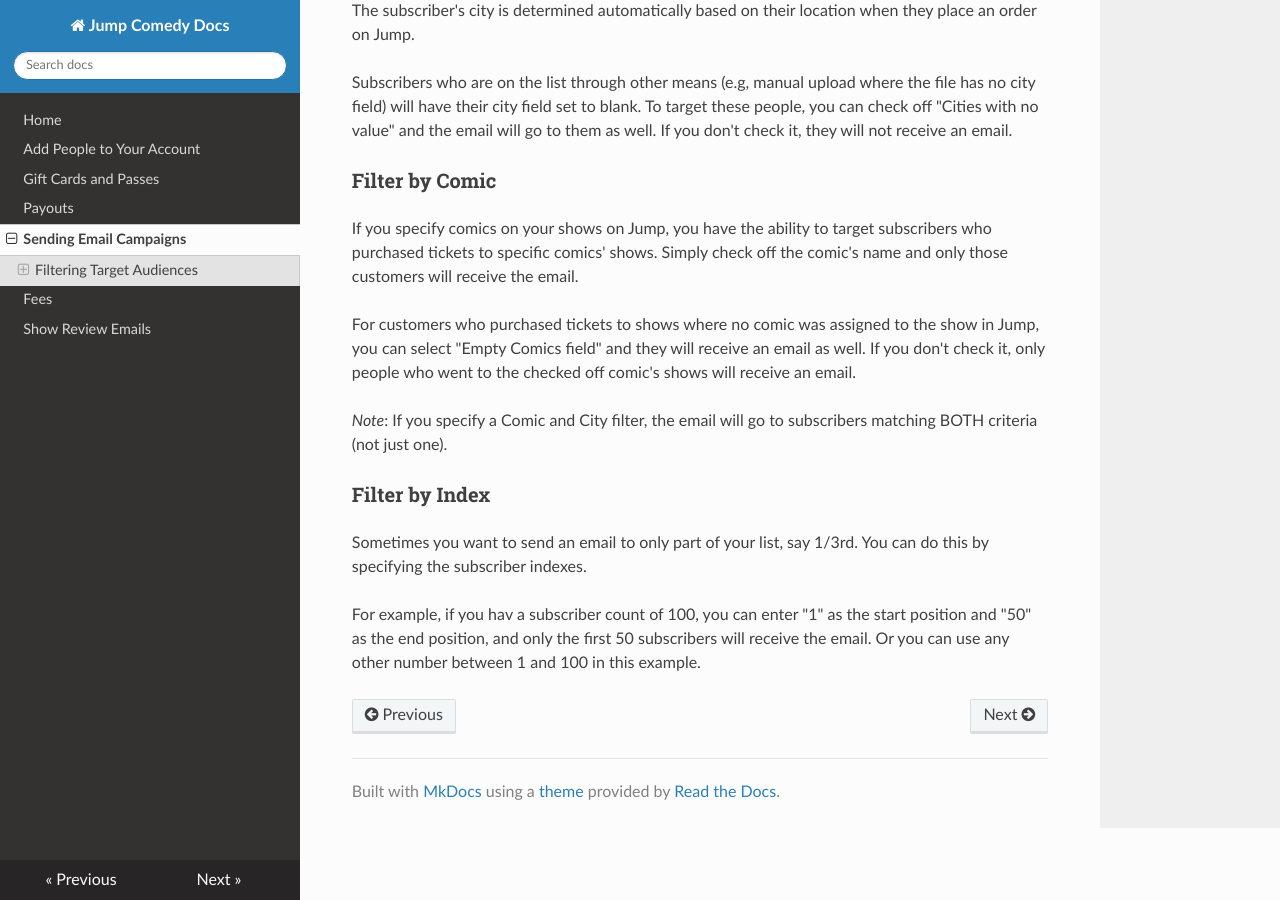
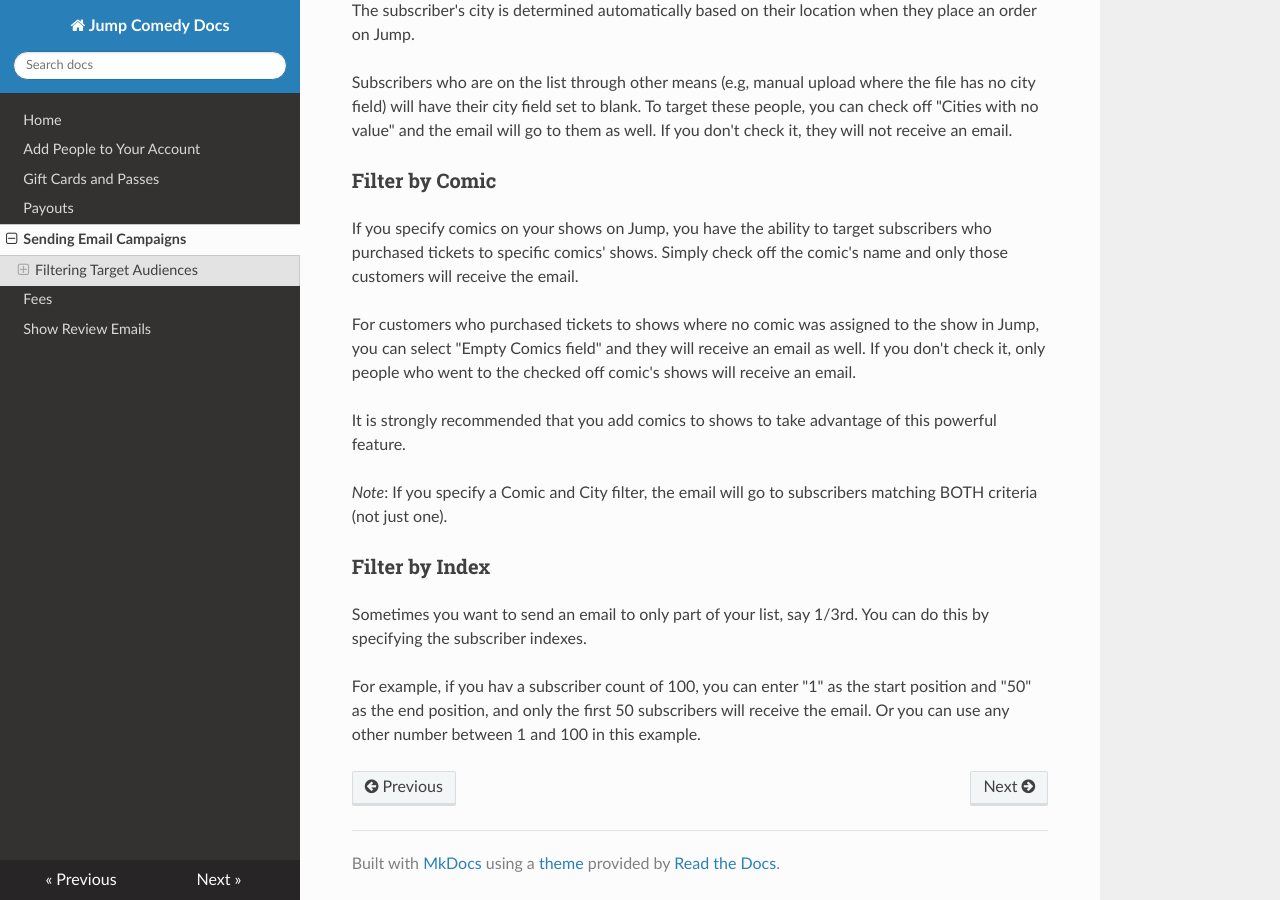
Before and after one commit to Jump-Comedy/jump-comedy-docs, an MkDocs documentation site: the page built from docs/sending-email-campaigns.md, in a window 1280 px wide and 900 px high, scrolled down 581 px. Built offline with MkDocs 1.6.1, drawn with Linux system fonts in a browser that asks for light colours; nearby versions of some CDN libraries.

Commit message:
recommend

```diff
--- a/docs/sending-email-campaigns.md
+++ b/docs/sending-email-campaigns.md
@@ -30,6 +30,8 @@ For customers who purchased tickets to shows where no comic was assigned to the
 and they will receive an email as well. If you don't check it, only people who went to the checked off comic's shows will
 receive an email.
 
+It is strongly recommended that you add comics to shows to take advantage of this powerful feature.
+
 *Note*: If you specify a Comic and City filter, the email will go to subscribers matching BOTH criteria (not just one).
 
 ### Filter by Index
```
